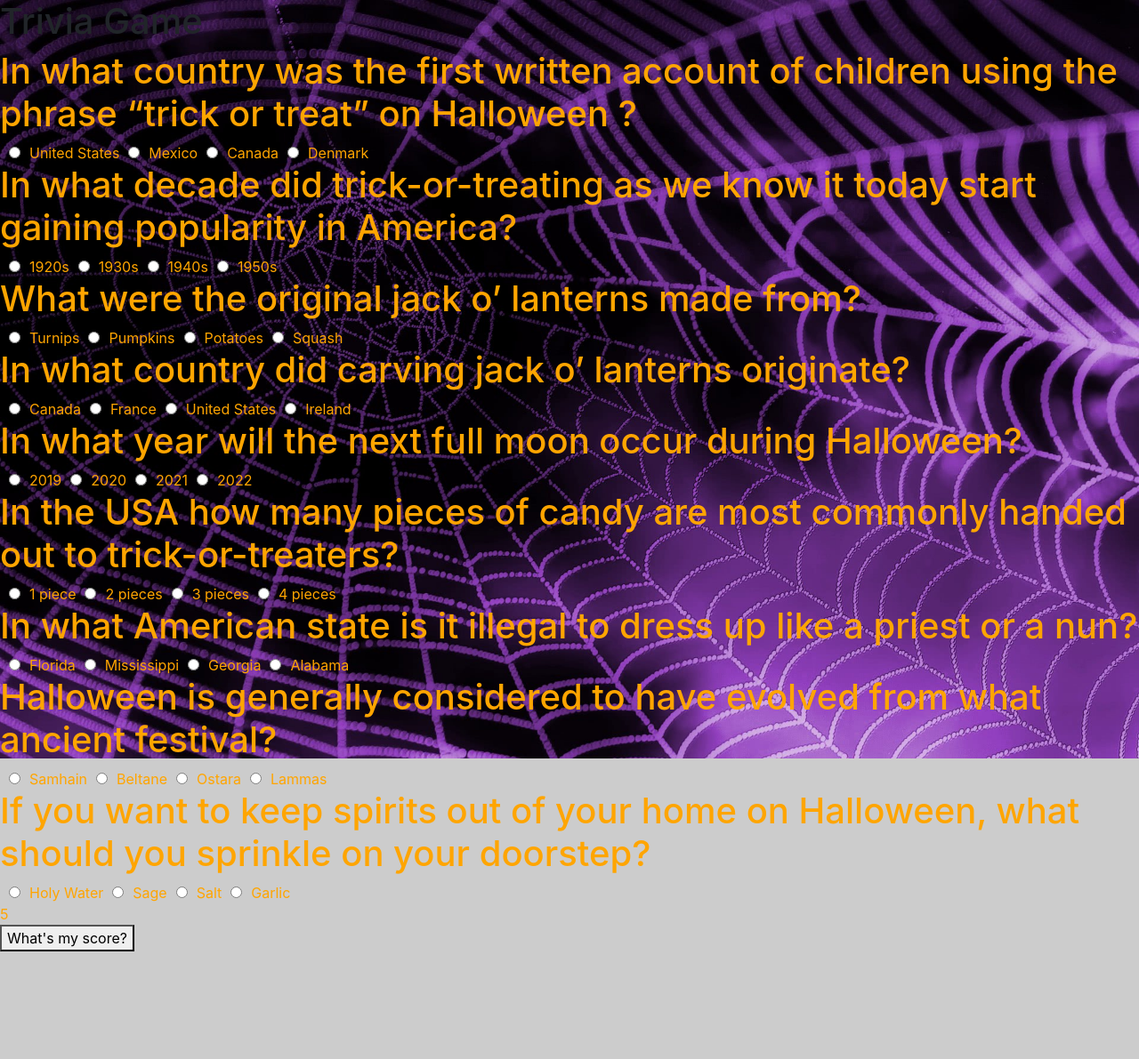
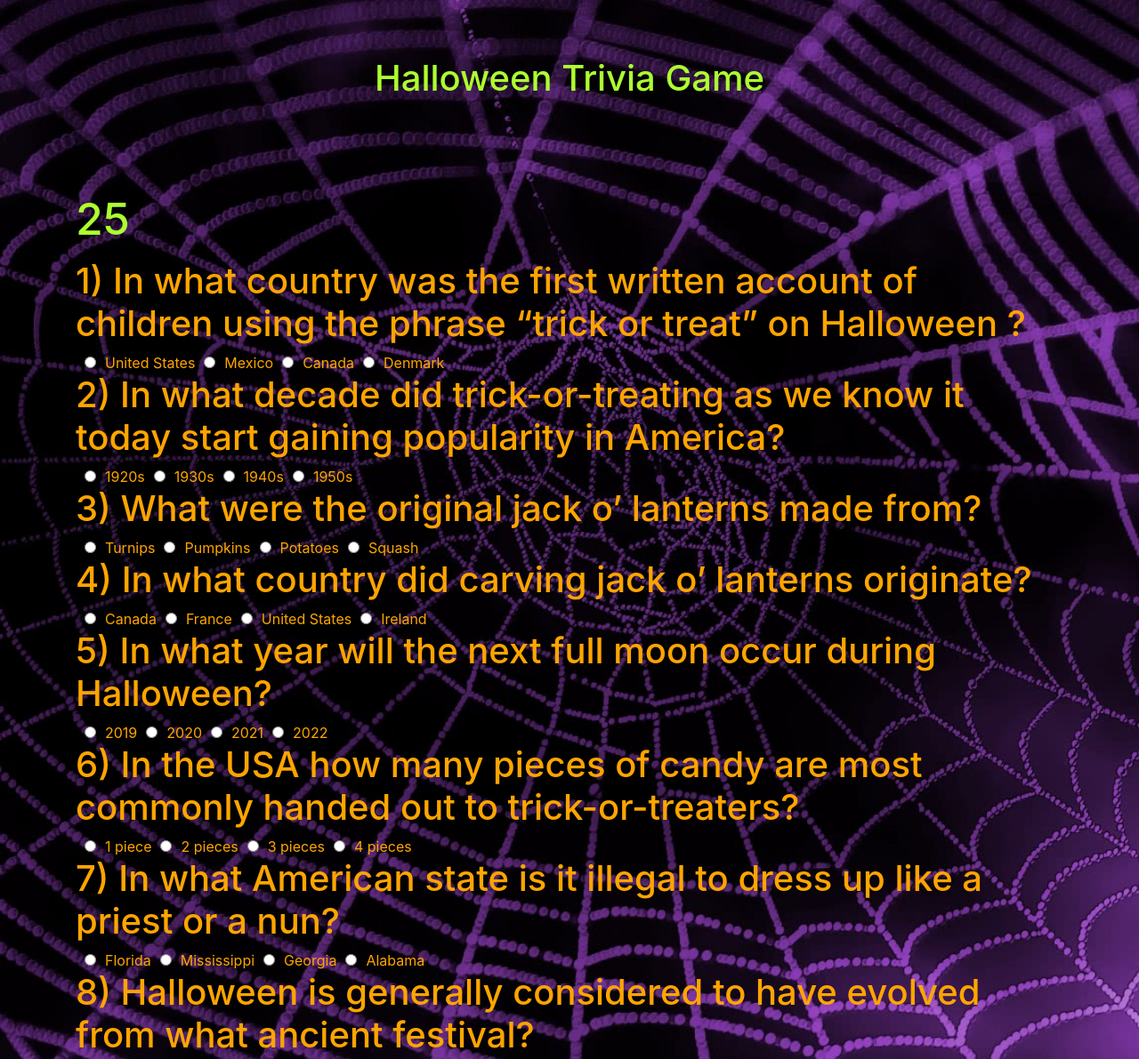
Before and after one commit to gwyscaver/TriviaGame, a plain HTML site: page index.html in a window 1280 px wide. Shown: the top 1191 px of the page at 89% size. Before the commit the page ends 1070 px from the top, so only its background shows below. Drawn offline with nearby package versions, Linux system fonts and the light colour scheme.

Commit message:
completed game

```diff
--- a/assets/css/style.css
+++ b/assets/css/style.css
@@ -1,7 +1,13 @@
+.jumbotron {
+    background-color: transparent;
+    color: greenyellow;
+
+}
+
 body {
     background-image: url("../images/spiderweb6.jpg");
     background-repeat: no-repeat;
-    background-size: 100%;
+    background-size: cover;
     background-color: #cccccc;
     max-width: 100%;
     height: auto;
@@ -11,11 +17,14 @@ body {
 }
 input[type="radio"]{
     margin: 0 10px 0 10px;
+
+
   }
   #timer{
-      color: orange
+      color: greenyellow;
+      font-size: 50px;
   }
   #score{
-    color: orange
-    font-size: 15px;
+    color: greenyellow;
+
 }
--- a/assets/javascript/app.js
+++ b/assets/javascript/app.js
@@ -1,52 +1,54 @@
-
-
 var questions = [{
-        question: "In what country was the first written account of children using the phrase “trick or treat” on Halloween ?",
+        question: "1) In what country was the first written account of children using the phrase “trick or treat” on Halloween ?",
         answers: ["United States", "Mexico", "Canada", "Denmark"]
     },
     {
-        question: "In what decade did trick-or-treating as we know it today start gaining popularity in America?",
+        question: "2) In what decade did trick-or-treating as we know it today start gaining popularity in America?",
         answers: ["1920s", "1930s", "1940s", "1950s"]
     },
     {
-        question: "What were the original jack o’ lanterns made from?",
+        question: "3) What were the original jack o’ lanterns made from?",
         answers: ["Turnips", "Pumpkins", "Potatoes", "Squash"]
     },
     {
-        question: "In what country did carving jack o’ lanterns originate?",
+        question: "4) In what country did carving jack o’ lanterns originate?",
         answers: ["Canada", "France", "United States", "Ireland"]
     },
     {
-        question: "In what year will the next full moon occur during Halloween?",
+        question: "5) In what year will the next full moon occur during Halloween?",
         answers: ["2019", "2020", "2021", "2022"]
     },
     {
-        question: "In the USA how many pieces of candy are most commonly handed out to trick-or-treaters?",
+        question: "6) In the USA how many pieces of candy are most commonly handed out to trick-or-treaters?",
         answers: ["1 piece", "2 pieces", "3 pieces", "4 pieces"]
     },
     {
-        question: "In what American state is it illegal to dress up like a priest or a nun?",
+        question: "7) In what American state is it illegal to dress up like a priest or a nun?",
         answers: ["Florida", "Mississippi", "Georgia", "Alabama"]
     },
     {
-        question: "Halloween is generally considered to have evolved from what ancient festival?",
-        answers: ["Samhain", "Beltane", "Ostara", "Lammas" ]
+        question: "8) Halloween is generally considered to have evolved from what ancient festival?",
+        answers: ["Samhain", "Beltane", "Ostara", "Lammas"]
     },
     {
-        question: "If you want to keep spirits out of your home on Halloween, what should you sprinkle on your doorstep?",
+        question: "9) If you want to keep spirits out of your home on Halloween, what should you sprinkle on your doorstep?",
         answers: ["Holy Water", "Sage", "Salt", "Garlic"]
     },
+    {
+        question: "10) What classic horror film is based on a true story?",
+        answers: ["Poltergeist", "Halloween", "The Blair Witch Project", "The Amityville Horror"]
+    }
 ]
 
-var corrAnswers = ["Canada", "1930s", "Turnips", "Ireland", "2020", "2 pieces", "Alabama", "Samhain"]
+var corrAnswers = ["Canada", "1930s", "Turnips", "Ireland", "2020", "2 pieces", "Alabama", "Samhain", "Salt", "The Amityville Horror"]
 
 // make radio buttons out of an answer list, be sure to give each button a value
 function makeRadioButtons(answerList, questionID) {
     // go through each answer in the answer list
-    for(let i=0;i<answerList.length;i++) {
+    for (let i = 0; i < answerList.length; i++) {
         // print the answer together with a radio button, to the page
         let answerText = answerList[i];
-        $(".questions").append("<input type='radio' name='" + questionID + "' value='"+answerText+"'>");
+        $(".questions").append("<input type='radio' name='" + questionID + "' value='" + answerText + "'>");
         $(".questions").append(answerText);
     }
 
@@ -67,18 +69,32 @@ function makeOneQuestion(theQuestion, theQuestionID) {
 // to create all the questions
 function createQuestions() {
     // count through them one by one
-    for (let i=0; i<questions.length;i++) {
+    for (let i = 0; i < questions.length; i++) {
         // get next question and make each question into a question on the page
         let nextQuestionObject = questions[i];
-        makeOneQuestion(nextQuestionObject, "question"+i);
+        makeOneQuestion(nextQuestionObject, "question" + i);
     }
 
 }
 
 
 function getUsersResponse(questionNumber) {
-    return $("input[name=question"+questionNumber+"]:checked").val();
+    return $("input[name=question" + questionNumber + "]:checked").val();
 }
+
+function tick() {
+    timer = timer - 1;
+    $("#timer").html(timer);
+
+    if (timer == 0) {
+        gradeTest();
+    }
+}
+
+let timer = 30;
+createQuestions();
+let timerHandle = window.setInterval(tick, 1000);
+
 
 function gradeTest() {
     window.clearInterval(timerHandle);
@@ -88,11 +104,11 @@ function gradeTest() {
 
     let score = 0;
     // go through each question
-    for(let i=0;i<questions.length;i++) {
+    for (let i = 0; i < questions.length; i++) {
         let correctAnswer = corrAnswers[i];
         let userSays = getUsersResponse(i);
 
-        if(userSays == correctAnswer) {
+        if (userSays == correctAnswer) {
             console.log("GOOD JOB!");
             score = score + 1;
         }
@@ -100,16 +116,3 @@ function gradeTest() {
     $("#score").html("You got " + score + " points out of " + questions.length);
 
 }
-
-function tick() {
-    timer = timer - 1;
-    $("#timer").html(timer);
-
-    if(timer == 0) {
-        gradeTest();
-    }
-}
-
-let timer = 10;
-createQuestions ();
-let timerHandle = window.setInterval(tick, 1000);
--- a/index.html
+++ b/index.html
@@ -1,29 +1,67 @@
 <!doctype html>
 <html lang="en">
+
 <head>
   <!-- Required meta tags -->
   <meta charset="utf-8">
   <meta name="viewport" content="width=device-width, initial-scale=1, shrink-to-fit=no">
 
   <!-- Bootstrap CSS -->
-    <link rel="stylesheet" href="https://stackpath.bootstrapcdn.com/bootstrap/4.3.1/css/bootstrap.min.css" integrity="sha384-ggOyR0iXCbMQv3Xipma34MD+dH/1fQ784/j6cY/iJTQUOhcWr7x9JvoRxT2MZw1T" crossorigin="anonymous">
+  <link rel="stylesheet" href="https://stackpath.bootstrapcdn.com/bootstrap/4.3.1/css/bootstrap.min.css"
+    integrity="sha384-ggOyR0iXCbMQv3Xipma34MD+dH/1fQ784/j6cY/iJTQUOhcWr7x9JvoRxT2MZw1T" crossorigin="anonymous">
   <link rel="stylesheet" href="assets/css/style.css">
 
   <title>Trivia Game</title>
 </head>
+
 <body>
-    <h1>Trivia Game</h1>
 
-    <div class = "questions"></div>
-    <div id="timer"></div>
-    <button onclick="gradeTest();" id="gradeButton">What's my score?</button>
-    <div id="score"></div>
+  <div class="container headerContainer">
+    <div class="jumbotron">
+      <h1 class="text-center">Halloween Trivia Game</h1>
+    </div>
+  </div>
+
+  <div class="container" id="firstRow">
+    <div class="row">
+      <div class="col-lg-12">
+        <h1 id="timer"></h1>
+      </div>
+    </div>
+  </div>
+
+
+  <div class="container" id="secondRow">
+    <div class="col-lg-6">
+      <h2 id="score"></h2>
+    </div>
+  </div>
+  </div>
+
+  <div class="container" id="thirdRow">
+    <div class="row">
+      <div class="col-lg-12">
+        <div class="questions">
+        </div>
+      </div>
+    </div>
+  </div>
+
+  <!--button onclick="gradeTest();" id="gradeButton">What's my score?</button -->
+
 
   <!-- Optional JavaScript -->
   <!-- jQuery first, then Popper.js, then Bootstrap JS -->
-    <script src="https://code.jquery.com/jquery-3.3.1.slim.min.js" integrity="sha384-q8i/X+965DzO0rT7abK41JStQIAqVgRVzpbzo5smXKp4YfRvH+8abtTE1Pi6jizo" crossorigin="anonymous"></script>
-    <script src="https://cdnjs.cloudflare.com/ajax/libs/popper.js/1.14.7/umd/popper.min.js" integrity="sha384-UO2eT0CpHqdSJQ6hJty5KVphtPhzWj9WO1clHTMGa3JDZwrnQq4sF86dIHNDz0W1" crossorigin="anonymous"></script>
-    <script src="https://stackpath.bootstrapcdn.com/bootstrap/4.3.1/js/bootstrap.min.js" integrity="sha384-JjSmVgyd0p3pXB1rRibZUAYoIIy6OrQ6VrjIEaFf/nJGzIxFDsf4x0xIM+B07jRM" crossorigin="anonymous"></script>
+  <script src="https://code.jquery.com/jquery-3.3.1.slim.min.js"
+    integrity="sha384-q8i/X+965DzO0rT7abK41JStQIAqVgRVzpbzo5smXKp4YfRvH+8abtTE1Pi6jizo" crossorigin="anonymous">
+  </script>
+  <script src="https://cdnjs.cloudflare.com/ajax/libs/popper.js/1.14.7/umd/popper.min.js"
+    integrity="sha384-UO2eT0CpHqdSJQ6hJty5KVphtPhzWj9WO1clHTMGa3JDZwrnQq4sF86dIHNDz0W1" crossorigin="anonymous">
+  </script>
+  <script src="https://stackpath.bootstrapcdn.com/bootstrap/4.3.1/js/bootstrap.min.js"
+    integrity="sha384-JjSmVgyd0p3pXB1rRibZUAYoIIy6OrQ6VrjIEaFf/nJGzIxFDsf4x0xIM+B07jRM" crossorigin="anonymous">
+  </script>
   <script src="assets/javascript/app.js"></script>
 </body>
+
 </html>
```
Also changed, not shown: assets/images/spiderweb.jpg (deleted), assets/images/spiderweb2.jpg (deleted), assets/images/spiderweb3.jpg (deleted), assets/images/spiderweb4.jpg (deleted), assets/images/spiderweb5.jpg (deleted). Lines whose indentation alone changed are shown as unchanged.
